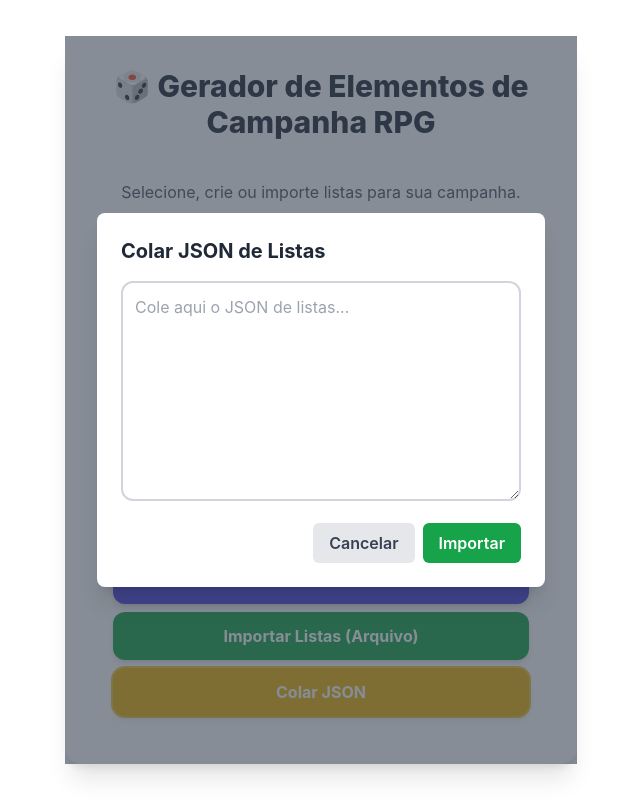
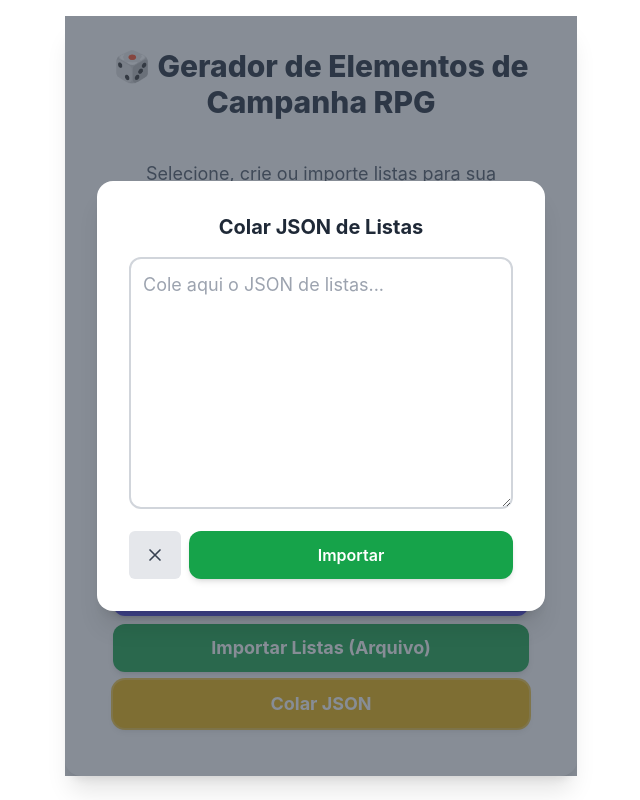
Before and after one commit to jcebidanes/umbrella, a React (Vite) app: page / in a window 1280 px wide. Both pictures are taken after a click on the button "Colar JSON". Shown: the whole page, without its empty margins (319-959 px from the left). Built offline with nearby package versions, Linux system fonts and the light colour scheme.

Commit message:
Refactor do estilo a acessibilidade

```diff
--- a/src/App.tsx
+++ b/src/App.tsx
@@ -1,4 +1,5 @@
 import React, { useState, useEffect, useCallback } from "react";
+import { containerBase, cardBase } from "./styles/commonStyles";
 import ListSelectionScreen from "./components/ListSelectionScreen";
 import CreateListScreen from "./components/CreateListScreen";
 import EditListScreen from "./components/EditListScreen";
@@ -187,9 +188,9 @@ const App: React.FC = () => {
   };
 
   return (
-    <div className="flex items-center justify-center min-h-screen p-4">
-      <div className="bg-white p-8 rounded-2xl shadow-xl max-w-lg w-full transform transition-all duration-300 hover:shadow-2xl">
-        <h1 className="text-3xl font-extrabold text-gray-800 mb-6 text-center">
+    <div className={containerBase + " pt-4 min-h-screen"} role="main">
+      <div className={cardBase}>
+        <h1 className="sm:text-3xl text-2xl font-extrabold text-gray-800 mb-6 text-center">
           🎲 Gerador de Elementos de Campanha RPG
         </h1>
 
@@ -229,7 +230,10 @@ const App: React.FC = () => {
           />
         )}
       </div>
-      <CustomModal {...modalInfo} />
+      {/* Modal acessível */}
+      <div role="dialog" aria-modal="true">
+        <CustomModal {...modalInfo} />
+      </div>
     </div>
   );
 };
--- a/src/components/ListSelectionScreen.tsx
+++ b/src/components/ListSelectionScreen.tsx
@@ -1,4 +1,13 @@
 import React, { useRef, useState } from "react";
+import {
+  buttonPrimary,
+  buttonSuccess,
+  buttonIndigo,
+  buttonWarning,
+  containerBase,
+  inputBase,
+  cardBase,
+} from "../styles/commonStyles";
 import { RpgLists } from "../types/rpgTypes";
 
 type ListSelectionScreenProps = {
@@ -71,14 +80,14 @@ const ListSelectionScreen: React.FC<ListSelectionScreenProps> = ({
   return (
     <div
       id="list-selection-screen"
-      className="flex flex-col items-center justify-center p-4"
+      className={containerBase + " justify-center"}
     >
-      <p className="text-gray-600 mb-6 text-center">
+      <p className="text-gray-600 mb-6 text-center text-base sm:text-lg">
         Selecione, crie ou importe listas para sua campanha.
       </p>
       <div id="list-buttons-container" className="w-full space-y-4 mb-6">
         {listNames.length === 0 ? (
-          <p className="text-gray-500 text-center">
+          <p className="text-gray-500 text-center text-base sm:text-lg">
             Nenhuma lista criada ainda. Clique em "Criar Nova Lista" ou importe!
           </p>
         ) : (
@@ -86,7 +95,7 @@ const ListSelectionScreen: React.FC<ListSelectionScreenProps> = ({
             <button
               key={listName}
               onClick={() => onSelectList(listName)}
-              className="w-full bg-blue-600 text-white font-bold py-3 px-6 rounded-xl hover:bg-blue-700 focus:outline-none focus:ring-2 focus:ring-blue-500 focus:ring-opacity-75 shadow-md hover:shadow-lg transition-all duration-200 transform hover:-translate-y-1"
+              className={buttonPrimary + " text-base sm:text-lg"}
             >
               {listName}
             </button>
@@ -95,7 +104,7 @@ const ListSelectionScreen: React.FC<ListSelectionScreenProps> = ({
       </div>
       <button
         onClick={onCreateNewList}
-        className="w-full bg-indigo-600 text-white font-bold py-3 px-6 rounded-xl hover:bg-indigo-700 focus:outline-none focus:ring-2 focus:ring-indigo-500 focus:ring-opacity-75 shadow-md hover:shadow-lg transition-all duration-200 transform hover:-translate-y-1 mb-2"
+        className={buttonIndigo + " mb-2 text-base sm:text-lg"}
       >
         Criar Nova Lista
       </button>
@@ -108,24 +117,28 @@ const ListSelectionScreen: React.FC<ListSelectionScreenProps> = ({
       />
       <button
         onClick={() => fileInputRef.current?.click()}
-        className="w-full bg-green-600 text-white font-bold py-3 px-6 rounded-xl hover:bg-green-700 focus:outline-none focus:ring-2 focus:ring-green-500 focus:ring-opacity-75 shadow-md hover:shadow-lg transition-all duration-200 transform hover:-translate-y-1 mb-2"
+        className={buttonSuccess + " mb-2 text-base sm:text-lg"}
       >
         Importar Listas (Arquivo)
       </button>
       <button
         onClick={() => setShowPasteModal(true)}
-        className="w-full bg-yellow-500 text-white font-bold py-3 px-6 rounded-xl hover:bg-yellow-600 focus:outline-none focus:ring-2 focus:ring-yellow-500 focus:ring-opacity-75 shadow-md hover:shadow-lg transition-all duration-200 transform hover:-translate-y-1"
+        className={buttonWarning + " text-base sm:text-lg"}
       >
         Colar JSON
       </button>
       {showPasteModal && (
         <div className="fixed inset-0 bg-gray-700 bg-opacity-60 flex items-center justify-center z-50">
-          <div className="bg-white p-6 rounded-lg shadow-xl max-w-md w-full">
-            <h3 className="text-xl font-bold text-gray-800 mb-4">
+          <div
+            className={cardBase + " max-w-md w-full overflow-y-auto"}
+            role="dialog"
+            aria-modal="true"
+          >
+            <h3 className="text-xl font-bold text-gray-800 mb-4 text-center">
               Colar JSON de Listas
             </h3>
             <textarea
-              className="w-full p-3 border-2 border-gray-300 rounded-xl mb-4"
+              className={inputBase + " mb-4 text-base sm:text-lg"}
               rows={8}
               value={pastedJson}
               onChange={(e) => setPastedJson(e.target.value)}
@@ -134,13 +147,31 @@ const ListSelectionScreen: React.FC<ListSelectionScreenProps> = ({
             <div className="flex justify-end space-x-2">
               <button
                 onClick={() => setShowPasteModal(false)}
-                className="px-4 py-2 rounded-md font-semibold text-gray-700 bg-gray-200 hover:bg-gray-300"
+                className="px-4 py-2 rounded-md font-semibold text-gray-700 bg-gray-200 hover:bg-gray-300 active:scale-95"
+                aria-label="Fechar modal"
               >
-                Cancelar
+                <span className="sr-only">Fechar</span>
+                <svg
+                  xmlns="http://www.w3.org/2000/svg"
+                  className="h-5 w-5"
+                  fill="none"
+                  viewBox="0 0 24 24"
+                  stroke="currentColor"
+                >
+                  <title>Fechar</title>
+                  <path
+                    strokeLinecap="round"
+                    strokeLinejoin="round"
+                    strokeWidth={2}
+                    d="M6 18L18 6M6 6l12 12"
+                  />
+                </svg>
               </button>
               <button
                 onClick={handlePasteImport}
-                className="px-4 py-2 rounded-md font-semibold text-white bg-green-600 hover:bg-green-700"
+                className={
+                  buttonSuccess + " px-4 py-2 rounded-md font-semibold"
+                }
               >
                 Importar
               </button>
--- a/src/components/RandomizerScreen.tsx
+++ b/src/components/RandomizerScreen.tsx
@@ -1,4 +1,9 @@
 import React, { useState, useCallback } from "react";
+import {
+  buttonPrimary,
+  buttonSecondary,
+  containerBase,
+} from "../styles/commonStyles";
 import { RpgLists, RpgItem } from "../types/rpgTypes";
 
 interface RandomizerScreenProps {
@@ -119,37 +124,51 @@ const RandomizerScreen: React.FC<RandomizerScreenProps> = ({
   }, [currentListName, allRpgLists, showModal]);
 
   return (
-    <div id="randomizer-screen" className="flex flex-col items-center p-4">
+    <div id="randomizer-screen" className={containerBase}>
       <h2
         id="currentListNameTitle"
-        className="text-2xl font-bold text-gray-700 mb-4 text-center"
+        className="sm:text-2xl text-xl font-bold text-gray-700 mb-4 text-center"
       >
         {currentListName}
       </h2>
-      <p className="text-gray-600 mb-4 text-center">
+      <p className="text-gray-600 mb-4 text-center text-base sm:text-lg">
         Clique para sortear um item ou edite a lista.
       </p>
       <button
         onClick={randomizeItem}
-        className="w-full bg-purple-600 text-white font-bold py-3 px-6 rounded-xl hover:bg-purple-700 focus:outline-none focus:ring-2 focus:ring-purple-500 focus:ring-opacity-75 shadow-md hover:shadow-lg transition-all duration-200 transform hover:-translate-y-1 mb-4"
+        className={
+          buttonPrimary +
+          " mb-4 text-base sm:text-lg bg-purple-600 hover:bg-purple-700 focus:ring-purple-500"
+        }
       >
         Sortear Item!
       </button>
-      <div id="resultDisplay" className={resultDisplayClass}>
-        <p className="text-2xl font-extrabold" id="resultText">
+      <div
+        id="resultDisplay"
+        className={resultDisplayClass + " text-center overflow-x-auto"}
+        role={resultText.startsWith("Erro") ? "alert" : undefined}
+      >
+        <p className="text-2xl sm:text-3xl font-extrabold" id="resultText">
           {resultText}
         </p>
       </div>
       <button
         onClick={onEditList}
-        className="w-full bg-gray-600 text-white font-bold py-3 px-6 rounded-xl hover:bg-gray-700 focus:outline-none focus:ring-2 focus:ring-gray-500 focus:ring-opacity-75 shadow-md hover:shadow-lg transition-all duration-200 transform hover:-translate-y-1 mt-6"
+        className={buttonSecondary + " mt-6 text-base sm:text-lg"}
+        aria-label="Editar lista"
       >
+        <span className="sr-only">Editar lista</span>
         Editar Lista
       </button>
       <button
         onClick={onBackToLists}
-        className="w-full bg-gray-400 text-white font-bold py-3 px-6 rounded-xl hover:bg-gray-500 focus:outline-none focus:ring-2 focus:ring-gray-400 focus:ring-opacity-75 shadow-md hover:shadow-lg transition-all duration-200 transform hover:-translate-y-1 mt-4"
+        className={
+          buttonSecondary +
+          " mt-4 text-base sm:text-lg bg-gray-400 hover:bg-gray-500 focus:ring-gray-400"
+        }
+        aria-label="Voltar para listas"
       >
+        <span className="sr-only">Voltar para listas</span>
         Voltar para Listas
       </button>
     </div>
--- /dev/null
+++ b/src/styles/commonStyles.ts
@@ -0,0 +1,35 @@
+// Common Tailwind style strings for buttons, inputs, containers, etc.
+
+export const buttonBase =
+    "w-full min-h-[48px] font-bold rounded-xl transition-all duration-200 shadow-md hover:shadow-lg active:scale-95 focus:outline-none focus:ring-2 focus:ring-opacity-75 transform hover:-translate-y-1";
+
+export const buttonPrimary =
+    `${buttonBase} bg-blue-600 text-white hover:bg-blue-700 focus:ring-blue-500`;
+export const buttonSecondary =
+    `${buttonBase} bg-gray-600 text-white hover:bg-gray-700 focus:ring-gray-500`;
+export const buttonDanger =
+    `${buttonBase} bg-red-600 text-white hover:bg-red-700 focus:ring-red-500`;
+export const buttonSuccess =
+    `${buttonBase} bg-green-600 text-white hover:bg-green-700 focus:ring-green-500`;
+export const buttonWarning =
+    `${buttonBase} bg-yellow-500 text-white hover:bg-yellow-600 focus:ring-yellow-500`;
+export const buttonIndigo =
+    `${buttonBase} bg-indigo-600 text-white hover:bg-indigo-700 focus:ring-indigo-500`;
+
+export const inputBase =
+    "w-full p-3 border-2 border-gray-300 rounded-xl focus:outline-none focus:ring-2 focus:border-transparent text-gray-700 placeholder-gray-400 transition-all duration-200 text-base sm:text-lg";
+
+export const inputSmall =
+    "w-20 p-3 min-h-[44px] border rounded-lg text-base sm:text-lg";
+
+export const containerBase =
+    "flex flex-col items-center p-2 sm:p-4 max-w-full";
+export const cardBase =
+    "bg-white p-2 sm:p-8 rounded-2xl shadow-xl max-w-lg w-full transform transition-all duration-300 hover:shadow-2xl";
+
+export const tableBase =
+    "w-full text-left border-collapse min-w-[320px] max-w-full";
+export const thBase =
+    "p-2 border-b text-base sm:text-lg";
+export const tdBase =
+    "p-2 border-b";
```
Also changed, not shown: src/components/CreateListScreen.tsx (+38 -17 lines), src/components/EditListScreen.tsx (+62 -18 lines).
